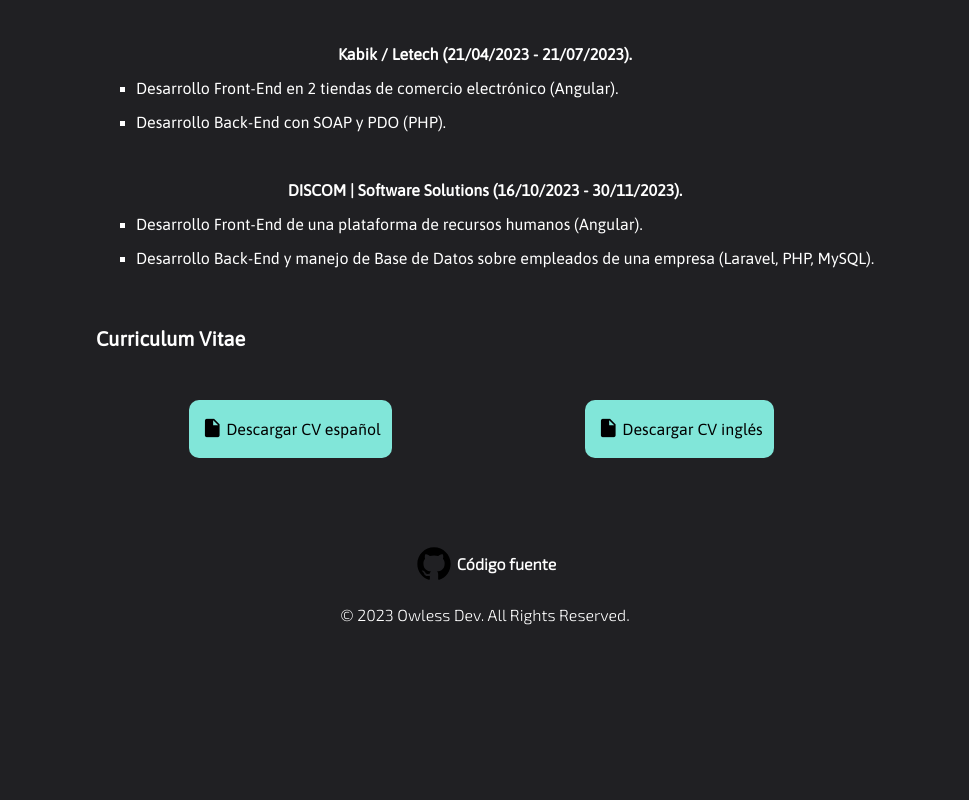
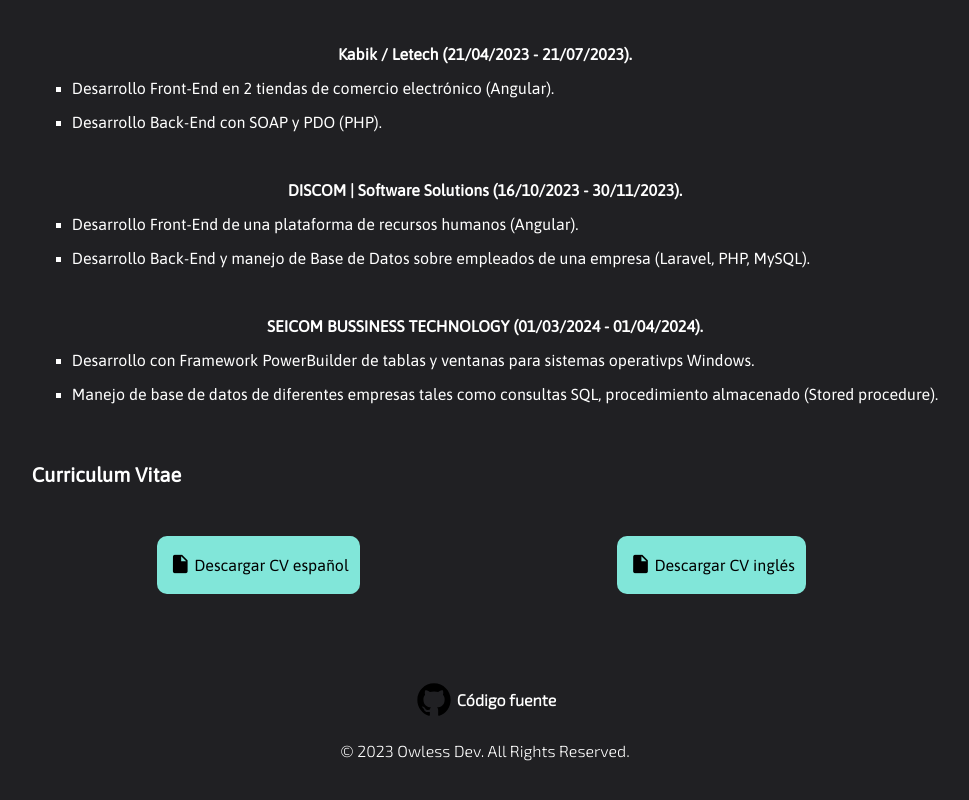
Before and after one commit to AlanGPrado/owless, an Angular app: page /experiencia in a window 1280 px wide. Shown: the part 1140-1940 px from the top of the page, without its empty margins (155-1124 px from the left). Before the commit the page ends 1818 px from the top, so only its background shows below. Built offline with nearby package versions, Linux system fonts and the light colour scheme.

Commit message:
seicom-exp

```diff
--- a/src/app/pages/experiencia/experiencia.component.html
+++ b/src/app/pages/experiencia/experiencia.component.html
@@ -61,6 +61,18 @@
           </li>
         </ul>
       </span>
+      <br>
+      <span>
+        <p class="job-title"><strong>SEICOM BUSSINESS TECHNOLOGY (01/03/2024 - 01/04/2024).</strong></p>
+        <ul>
+          <li class="job-description">
+            <p>Desarrollo con Framework PowerBuilder de tablas y ventanas para sistemas operativps Windows.</p>
+          </li>
+          <li class="job-description">
+            <p>Manejo de base de datos de diferentes empresas tales como consultas SQL, procedimiento almacenado (Stored procedure).</p>
+          </li>
+        </ul>
+      </span>
     </div>
 
     <h3>Curriculum Vitae</h3>
```
